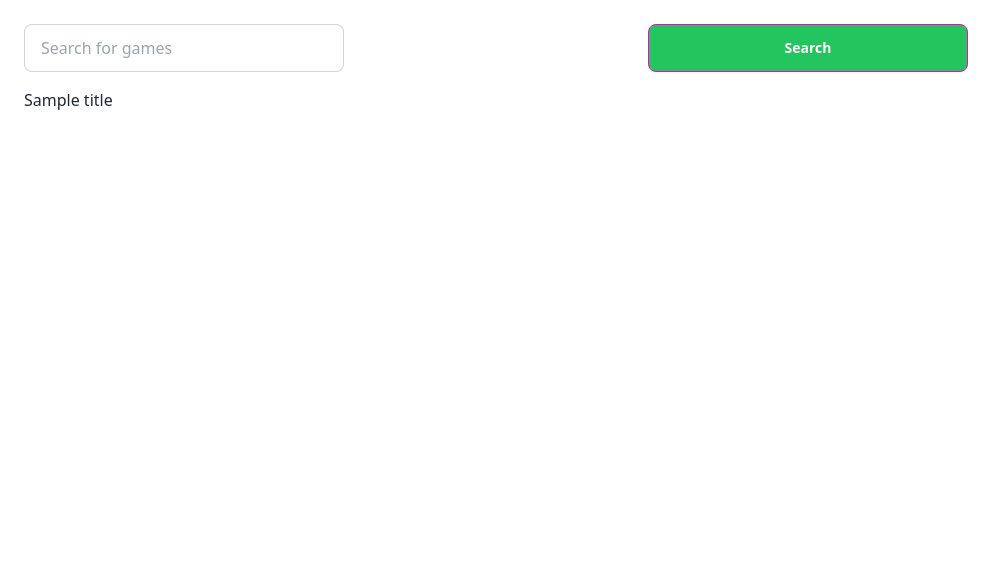
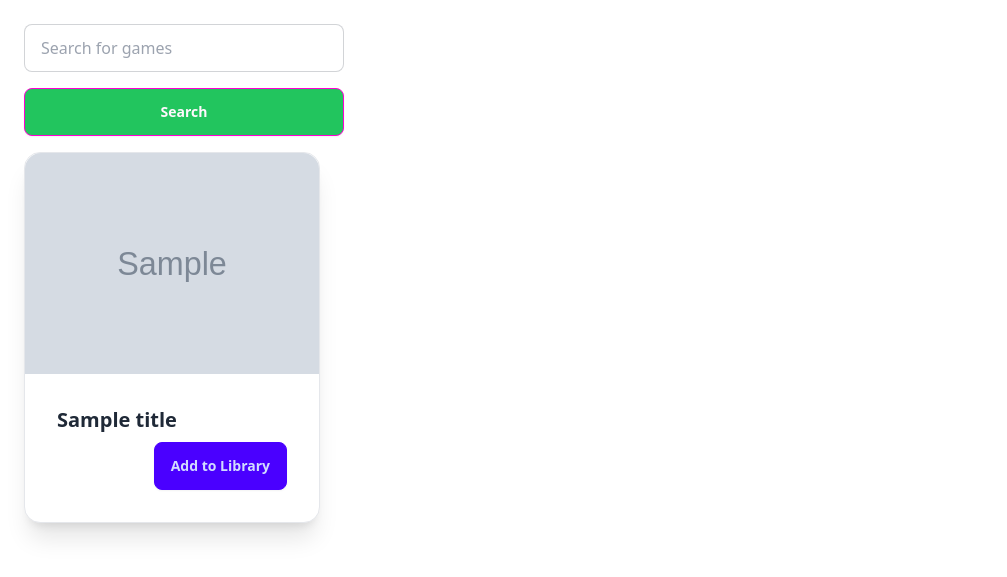
Before and after one commit to rave1/django-game-databse, a Django app: template game_databse/apps/games/templates/test.html in a window 1280 px wide. Shown: the top 577 px of the page, without its empty margins (0-1007 px from the left). Run offline with Django 4.2, Linux system fonts and the light colour scheme; the template is opened without the code that fills it: most values are stand-ins (such as "Sample title", 1, 10 or a date in 2020); grey boxes marked "Sample" are stand-in pictures.

Commit message:
feat: add images to show on card

```diff
--- a/game_databse/apps/games/templates/results.html
+++ b/game_databse/apps/games/templates/results.html
@@ -1,5 +1,11 @@
 {% for title in data %}
-    <div class="result">
-        {{title.name}}
+<div class="card w-full bg-base-100 shadow-xl border">
+    <figure><img src="{{title.background_image}}" alt="Shoes" /></figure>
+    <div class="card-body">
+      <h2 class="card-title">{{title.name}}</h2>
+      <div class="card-actions justify-end">
+        <button class="btn btn-primary">Add to Library</button>
+      </div>
     </div>
+  </div>
 {% endfor %}
--- a/game_databse/apps/games/templates/test.html
+++ b/game_databse/apps/games/templates/test.html
@@ -5,7 +5,7 @@
 {% endblock title %}
 
 {% block main %}
-    <div class="grid grid-cols-1 md:grid-cols-2 p-6 gap-4">
+    <div class="grid grid-cols-1 p-6 gap-4 w-screen">
             <input type="text"
                     placeholder="Search for games"
                     class="input input-bordered w-full max-w-xs"
@@ -15,7 +15,7 @@
                     hx-trigger="input delay:0.2s"
                     />
             <button class="btn btn-secondary bg-green-500 w-full max-w-xs" type="submit">Search</button>
-            <div id="results">
+            <div id="results" class="grid grid-cols-1 gap-4 md:grid-cols-4 w-full ">
                 {% include 'results.html' %}
             </div>
     </div>
--- a/game_databse/static/css/output.css
+++ b/game_databse/static/css/output.css
@@ -805,6 +805,76 @@ html {
   content: var(--tw-content);
 }
 
+.card {
+  position: relative;
+  display: flex;
+  flex-direction: column;
+  border-radius: var(--rounded-box, 1rem);
+}
+
+.card:focus {
+  outline: 2px solid transparent;
+  outline-offset: 2px;
+}
+
+.card-body {
+  display: flex;
+  flex: 1 1 auto;
+  flex-direction: column;
+  padding: var(--padding-card, 2rem);
+  gap: 0.5rem;
+}
+
+.card-body :where(p) {
+  flex-grow: 1;
+}
+
+.card-actions {
+  display: flex;
+  flex-wrap: wrap;
+  align-items: flex-start;
+  gap: 0.5rem;
+}
+
+.card figure {
+  display: flex;
+  align-items: center;
+  justify-content: center;
+}
+
+.card.image-full {
+  display: grid;
+}
+
+.card.image-full:before {
+  position: relative;
+  content: "";
+  z-index: 10;
+  border-radius: var(--rounded-box, 1rem);
+  --tw-bg-opacity: 1;
+  background-color: var(--fallback-n,oklch(var(--n)/var(--tw-bg-opacity)));
+  opacity: 0.75;
+}
+
+.card.image-full:before,
+    .card.image-full > * {
+  grid-column-start: 1;
+  grid-row-start: 1;
+}
+
+.card.image-full > figure img {
+  height: 100%;
+  -o-object-fit: cover;
+     object-fit: cover;
+}
+
+.card.image-full > .card-body {
+  position: relative;
+  z-index: 20;
+  --tw-text-opacity: 1;
+  color: var(--fallback-nc,oklch(var(--nc)/var(--tw-text-opacity)));
+}
+
 @media (hover: hover) {
   .btn:hover {
     --tw-border-opacity: 1;
@@ -912,12 +994,21 @@ html {
     border-color: var(--btn-color, var(--fallback-b2));
   }
 
+  .btn-primary {
+    --btn-color: var(--fallback-p);
+  }
+
   .btn-secondary {
     --btn-color: var(--fallback-s);
   }
 }
 
 @supports (color: color-mix(in oklab, black, black)) {
+  .btn-outline.btn-primary.btn-active {
+    background-color: color-mix(in oklab, var(--fallback-p,oklch(var(--p)/1)) 90%, black);
+    border-color: color-mix(in oklab, var(--fallback-p,oklch(var(--p)/1)) 90%, black);
+  }
+
   .btn-outline.btn-secondary.btn-active {
     background-color: color-mix(in oklab, var(--fallback-s,oklch(var(--s)/1)) 90%, black);
     border-color: color-mix(in oklab, var(--fallback-s,oklch(var(--s)/1)) 90%, black);
@@ -930,7 +1021,17 @@ html {
   outline-offset: 2px;
 }
 
+.btn-primary {
+  --tw-text-opacity: 1;
+  color: var(--fallback-pc,oklch(var(--pc)/var(--tw-text-opacity)));
+  outline-color: var(--fallback-p,oklch(var(--p)/1));
+}
+
 @supports (color: oklch(0 0 0)) {
+  .btn-primary {
+    --btn-color: var(--p);
+  }
+
   .btn-secondary {
     --btn-color: var(--s);
   }
@@ -1000,6 +1111,53 @@ html {
   100% {
     transform: scale(1);
   }
+}
+
+.card :where(figure:first-child) {
+  overflow: hidden;
+  border-start-start-radius: inherit;
+  border-start-end-radius: inherit;
+  border-end-start-radius: unset;
+  border-end-end-radius: unset;
+}
+
+.card :where(figure:last-child) {
+  overflow: hidden;
+  border-start-start-radius: unset;
+  border-start-end-radius: unset;
+  border-end-start-radius: inherit;
+  border-end-end-radius: inherit;
+}
+
+.card:focus-visible {
+  outline: 2px solid currentColor;
+  outline-offset: 2px;
+}
+
+.card.bordered {
+  border-width: 1px;
+  --tw-border-opacity: 1;
+  border-color: var(--fallback-b2,oklch(var(--b2)/var(--tw-border-opacity)));
+}
+
+.card.compact .card-body {
+  padding: 1rem;
+  font-size: 0.875rem;
+  line-height: 1.25rem;
+}
+
+.card-title {
+  display: flex;
+  align-items: center;
+  gap: 0.5rem;
+  font-size: 1.25rem;
+  line-height: 1.75rem;
+  font-weight: 600;
+}
+
+.card.image-full :where(figure) {
+  overflow: hidden;
+  border-radius: inherit;
 }
 
 @keyframes checkmark {
@@ -1205,6 +1383,19 @@ html {
 
 .w-full {
   width: 100%;
+}
+
+.w-96 {
+  width: 24rem;
+}
+
+.w-max {
+  width: -moz-max-content;
+  width: max-content;
+}
+
+.w-screen {
+  width: 100vw;
 }
 
 .max-w-xs {
@@ -1227,6 +1418,10 @@ html {
   align-items: center;
 }
 
+.justify-end {
+  justify-content: flex-end;
+}
+
 .gap-4 {
   gap: 1rem;
 }
@@ -1235,9 +1430,18 @@ html {
   align-self: center;
 }
 
+.border {
+  border-width: 1px;
+}
+
 .bg-green-500 {
   --tw-bg-opacity: 1;
   background-color: rgb(34 197 94 / var(--tw-bg-opacity));
+}
+
+.bg-base-100 {
+  --tw-bg-opacity: 1;
+  background-color: var(--fallback-b1,oklch(var(--b1)/var(--tw-bg-opacity)));
 }
 
 .p-3 {
@@ -1248,8 +1452,18 @@ html {
   padding: 1.5rem;
 }
 
+.shadow-xl {
+  --tw-shadow: 0 20px 25px -5px rgb(0 0 0 / 0.1), 0 8px 10px -6px rgb(0 0 0 / 0.1);
+  --tw-shadow-colored: 0 20px 25px -5px var(--tw-shadow-color), 0 8px 10px -6px var(--tw-shadow-color);
+  box-shadow: var(--tw-ring-offset-shadow, 0 0 #0000), var(--tw-ring-shadow, 0 0 #0000), var(--tw-shadow);
+}
+
 @media (min-width: 768px) {
   .md\:grid-cols-2 {
     grid-template-columns: repeat(2, minmax(0, 1fr));
   }
+
+  .md\:grid-cols-4 {
+    grid-template-columns: repeat(4, minmax(0, 1fr));
+  }
 }
```
Also changed, not shown: other parts of game_databse/static/css/output.css (+42 -0 lines).
